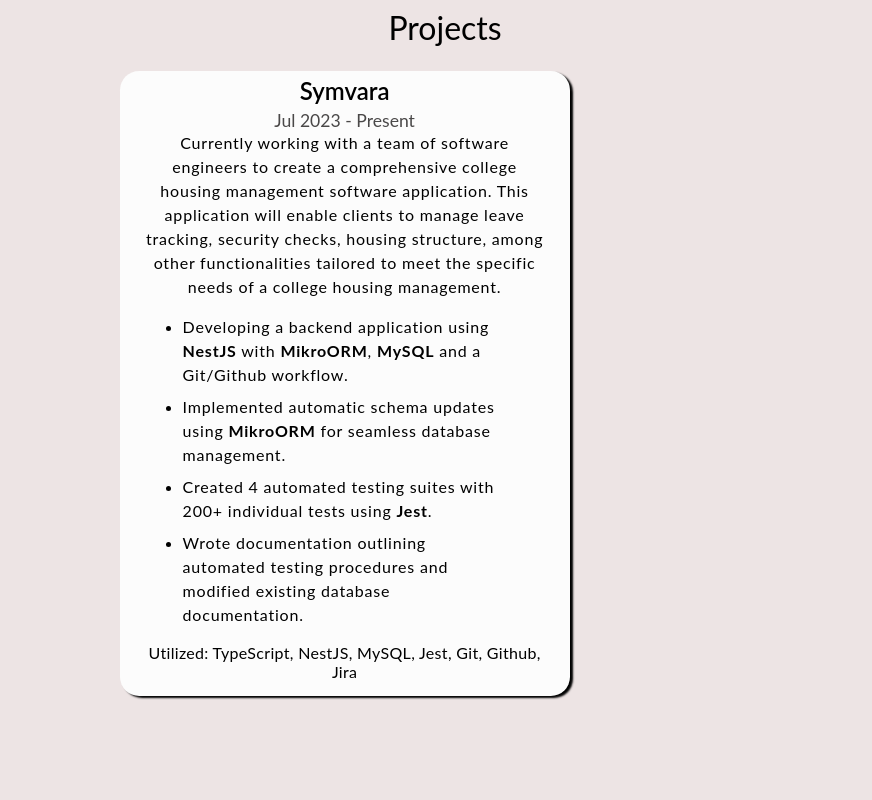
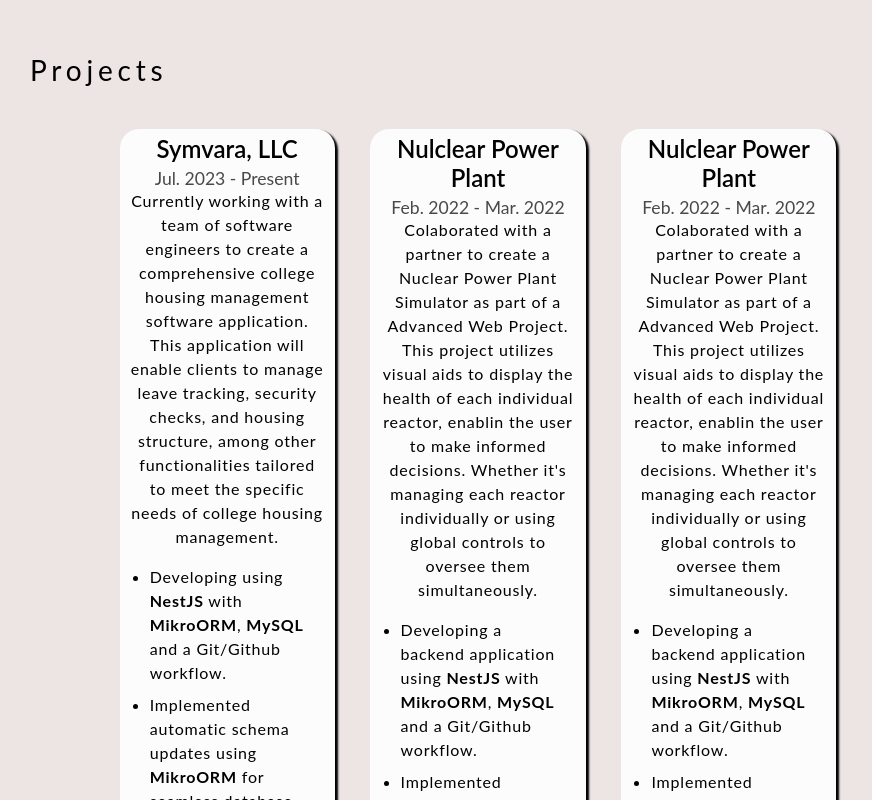
Before and after one commit to AbishurMoses/Portfolio, a React (Vite) app: page / in a window 1280 px wide. Shown: the part 760-1560 px from the top of the page, without its empty margins (162-1034 px from the left). Built offline with nearby package versions, Linux system fonts and the light colour scheme.

Commit message:
MVP - the expression tree and BFS algorithm

```diff
--- a/src/App.css
+++ b/src/App.css
@@ -134,28 +134,15 @@
   font-size: 1.1rem;
   background-color: #ede4e4;
   padding: 0rem 0.5rem 0rem 0.5rem;
-  /* backdrop-filter: blur(20px); */
   width: 65%;
 }
 
-#experience {
-  width: 70vw;
-  /* height: 100vh; */
-}
-
-#symvara {
+#symvara,
+#nuclear-power-plant {
   display: flex;
   flex-direction: column;
   justify-content: center;
   align-items: center;
-}
-
-#projects-layout {
-  width: 80%;
-  height: 80%;
-  display: grid;
-  grid-template-areas: "experience-title symvara symvarac";
-  gap: 5px;
 }
 
 #experience {
@@ -164,20 +151,21 @@
   justify-content: center;
   align-items: center;
   height: 100vh;
+  width: 70vw;
   gap: 8%;
 }
 
-#pro-title, #personal-pro-tag  {
-  text-align: center;
-  font-size: 2rem;
+#pro-title {
+  font-size: 1.75rem;
+  letter-spacing: 0.3rem;
+  font-stretch: condensed;
 }
 
 #experience-title {
-  width: 20%;
+  width: 100%;
   height: 100%;
   display: flex;
-  justify-content: flex-start;
-  align-items: flex-start;
+  margin: 5% 0 2% 0;
 }
 
 #jobs {
@@ -187,10 +175,11 @@
   align-items: flex-start;
   width: 80%;
   height: 100%;
+  gap: 5%;
 }
 
 #symvara {
-  width: 450px;
+  width: 50%;
   /* height: 70%; */
   background-color: #fcfcfc;
   border-radius: 1.2rem;
@@ -203,9 +192,8 @@
   gap: 4%;
 }
 
-#nuclear-sim {
-  width: 450%;
-  /* height: 70%; */
+#nuclear-power-plant {
+  width: 50%;
   background-color: #fcfcfc;
   border-radius: 1.2rem;
   box-shadow: 3px 2px 2px black;
@@ -217,7 +205,8 @@
   gap: 4%;
 }
 
-#sym-title {
+#sym-title,
+#npp-title {
   font-size: 1.5rem;
   font-weight: 600;
   padding: 0 10px 0 0;
@@ -225,43 +214,51 @@
   padding: 0 0 5px 0;
 }
 
-#sym-range {
+#sym-range,
+#npp-range {
   font-size: 1.1rem;
   color: #4a4848;
   text-align: center;
 }
 
-#sym-des-cont {
+#sym-des-cont,
+#npp-des-cont {
   display: flex;
   justify-content: center;
 }
 
-#sym-des {
+#sym-des,
+#npp-des {
   line-height: 1.5rem;
   letter-spacing: 0.05rem;
   padding: 0 5% 0 5%;
   text-align: center;
 }
 
-#sym-details-cont {
+#sym-details-cont,
+#npp-details-cont {
   width: 80%;
 }
 
-#sym-details {
+#sym-details,
+#npp-details {
   line-height: 1.5rem;
   letter-spacing: 0.05rem;
   padding: 0 5% 0 5%;
 }
 
-#sym-details > li {
+#sym-details > li,
+#npp-details > li {
   margin: 0 0 0.5rem 0;
 }
 
-#sym-lan-cont {
+#sym-lan-cont,
+#npp-lan-cont {
   width: 90%;
 }
 
-#sym-lan {
+#sym-lan,
+#npp-lan {
   text-align: center;
   letter-spacing: 0.02rem;
   padding: 0 0 15px 0;
@@ -270,82 +267,3 @@
 hr {
   width: 25%;
 }
-
-#projects {
-  display: flex;
-  flex-direction: row;
-  justify-content: flex-start;
-  align-items: flex-start;
-  height: 80vh;
-  width: 100%;
-  gap: 15px;
-}
-
-#nuclear-sim,
-.todo-projects {
-  height: 60%;
-  width: calc(100% / 3);
-  background-color: white;
-  border-radius: 2.5%;
-}
-
-.todo-projects {
-  display: flex;
-  align-items: center;
-  justify-content: center;
-  background: linear-gradient(
-    43deg,
-    white 40%,
-    #ede4e4 40%,
-    #ede4e4 60%,
-    white 60%,
-    white 100%
-  );
-}
-
-.todo-projects > p {
-  transform: rotate(45deg);
-  font-size: 1.5rem;
-  text-align: center;
-  display: flex;
-}
-
-/*
-  Why is the image clipping
-  When refressed, white line appears between backdrop and image for 3 seconds and disappears
-*/
-
-#nuclear-sim {
-  display: flex;
-  justify-content: center;
-  align-items: flex-end;
-  background-image: url("./assets/nuclear.svg");
-  image-rendering: crisp-edges;
-  background-repeat: no-repeat;
-  background-size: cover;
-  cursor: pointer;
-}
-
-#nuclear-sim > p {
-  font-size: 1.5rem;
-  color: white;
-  height: 25%;
-  width: 100%;
-  display: flex;
-  justify-content: center;
-  align-items: center;
-  backdrop-filter: brightness(60%);
-}
-
-/* Custom cursor not working */
-.todo-projects {
-  cursor: url("./assets/hammer.jpg"), auto;
-}
-
-/* How to have child commit actions when parent is hovered? */
-
-/*
- Unable to zoom-in on hover since background-size is modified.
- Only works when background-size is set to 100. This won't work since its
- becomes very small
-*/
--- a/src/App.jsx
+++ b/src/App.jsx
@@ -62,42 +62,80 @@
             <div id="jobs">
               <div id="symvara" >
                 <div id="sym-title-con">
-                  <p id="sym-title">Symvara</p>
-                  <p id="sym-range">Jul 2023 - Present</p>
+                  <p id="sym-title">Symvara, LLC</p>
+                  <p id="sym-range">Jul. 2023 - Present</p>
                 </div>
                 <div id="sym-des-cont">
                   <p id="sym-des">
                     Currently working with a team of software engineers to create a comprehensive college housing management software application.
-                    This application will enable clients to manage leave tracking, security checks, housing structure, among other
-                    functionalities tailored  to meet the specific needs of a college housing management.
+                    This application will enable clients to manage leave tracking, security checks, and housing structure, among other
+                    functionalities tailored to meet the specific needs of college housing management.
                   </p>
                 </div>
                 <div id="sym-details-cont">
                   <ul id="sym-details">
+                    <li> Developing using <b>NestJS</b> with <b>MikroORM</b>, <b>MySQL</b> and a Git/Github workflow. </li>
+                    <li> Implemented automatic schema updates using <b>MikroORM</b> for seamless database management. </li>
+                    <li> Created 4 automated testing suites with 200+ individual tests using <b>Jest</b>. </li>
+                    <li> Wrote documentation outlining automated testing procedures and modified existing database documentation. </li>
+                  </ul>
+                </div>
+                <div id="sym-lan-cont">
+                  <p id="sym-lan"><span>Utilized:</span> TypeScript, NestJS, MySQL, Jest, Git, Jira</p>
+                </div>
+              </div>
+              <div id="nuclear-power-plant" >
+                <div id="npp-title-con">
+                  <p id="npp-title">Nulclear Power Plant</p>
+                  <p id="npp-range">Feb. 2022 - Mar. 2022</p>
+                </div>
+                <div id="npp-des-cont">
+                  <p id="npp-des">
+                    Colaborated with a partner to create a Nuclear Power Plant Simulator as part of a Advanced Web Project.
+                    This project utilizes visual aids to display the health of each individual reactor, enablin the user
+                    to make informed decisions. Whether it's managing each reactor individually or using global controls to
+                    oversee them simultaneously.
+                  </p>
+                </div>
+                <div id="npp-details-cont">
+                  <ul id="npp-details">
                     <li> Developing a backend application using <b>NestJS</b> with <b>MikroORM</b>, <b>MySQL</b> and a Git/Github workflow. </li>
                     <li> Implemented automatic schema updates using <b>MikroORM</b> for seamless database management. </li>
                     <li> Created 4 automated testing suites with 200+ individual tests using <b>Jest</b>. </li>
                     <li> Wrote documentation outlining automated testing procedures and modified existing database documentation. </li>
                   </ul>
                 </div>
-                <div id="sym-lan-cont">
-                  <p id="sym-lan"><span>Utilized:</span> TypeScript, NestJS, MySQL, Jest, Git, Github, Jira</p>
+                <div id="npp-lan-cont">
+                  <p id="npp-lan"><span>Utilized:</span> TODO</p>
+                </div>
+              </div>
+              <div id="nuclear-power-plant" >
+                <div id="npp-title-con">
+                  <p id="npp-title">Nulclear Power Plant</p>
+                  <p id="npp-range">Feb. 2022 - Mar. 2022</p>
+                </div>
+                <div id="npp-des-cont">
+                  <p id="npp-des">
+                    Colaborated with a partner to create a Nuclear Power Plant Simulator as part of a Advanced Web Project.
+                    This project utilizes visual aids to display the health of each individual reactor, enablin the user
+                    to make informed decisions. Whether it's managing each reactor individually or using global controls to
+                    oversee them simultaneously.
+                  </p>
+                </div>
+                <div id="npp-details-cont">
+                  <ul id="npp-details">
+                    <li> Developing a backend application using <b>NestJS</b> with <b>MikroORM</b>, <b>MySQL</b> and a Git/Github workflow. </li>
+                    <li> Implemented automatic schema updates using <b>MikroORM</b> for seamless database management. </li>
+                    <li> Created 4 automated testing suites with 200+ individual tests using <b>Jest</b>. </li>
+                    <li> Wrote documentation outlining automated testing procedures and modified existing database documentation. </li>
+                  </ul>
+                </div>
+                <div id="npp-lan-cont">
+                  <p id="npp-lan"><span>Utilized:</span> TODO</p>
                 </div>
               </div>
             </div>
           </section>
-          {/* <p id="personal-pro-tag"> Personal Projects</p>
-          <section id="projects">
-            <div id="nuclear-sim" onClick={nuclear}>
-              <p>Nuclear Power Plant Sim</p>
-            </div>
-            <div class="todo-projects">
-              <p>Coding in Process!</p>
-            </div>
-            <div class="todo-projects">
-              <p>Coding in Process!</p>
-            </div>
-          </section> */}
         </section>
       </main >
     </div >
```
Also changed, not shown: .yarnrc.yml (added), 2 other files (tests, documents, lock files or other folders).
